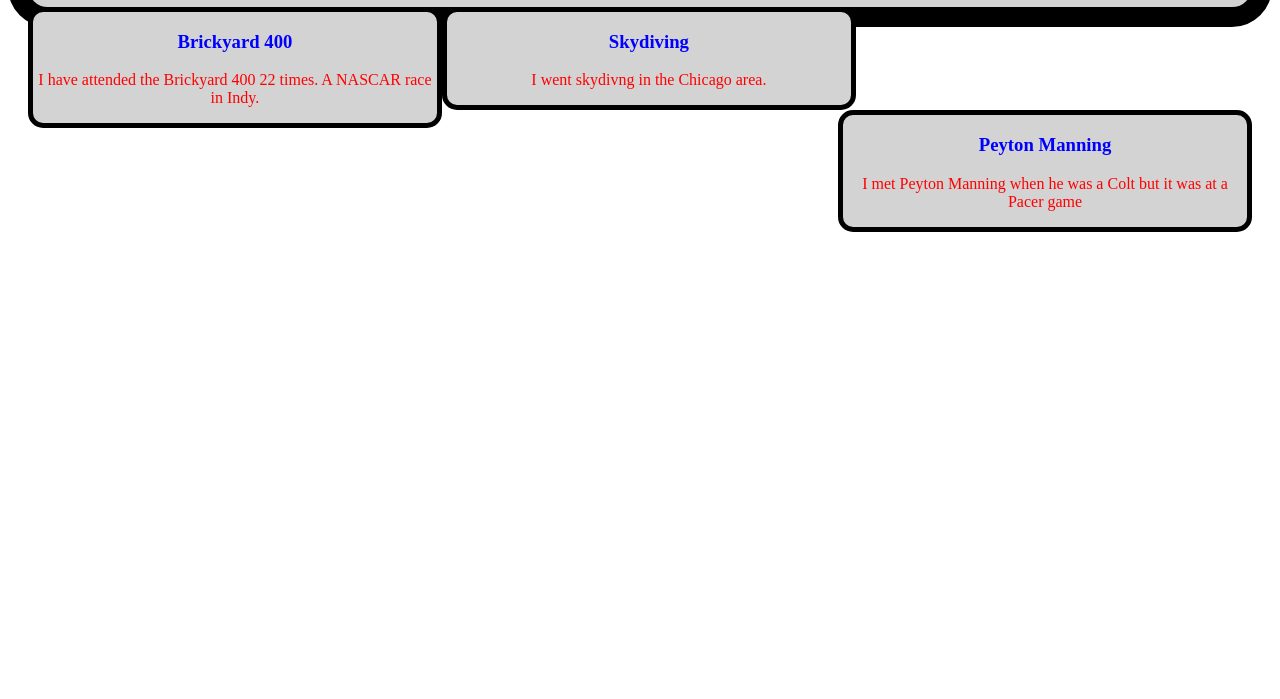
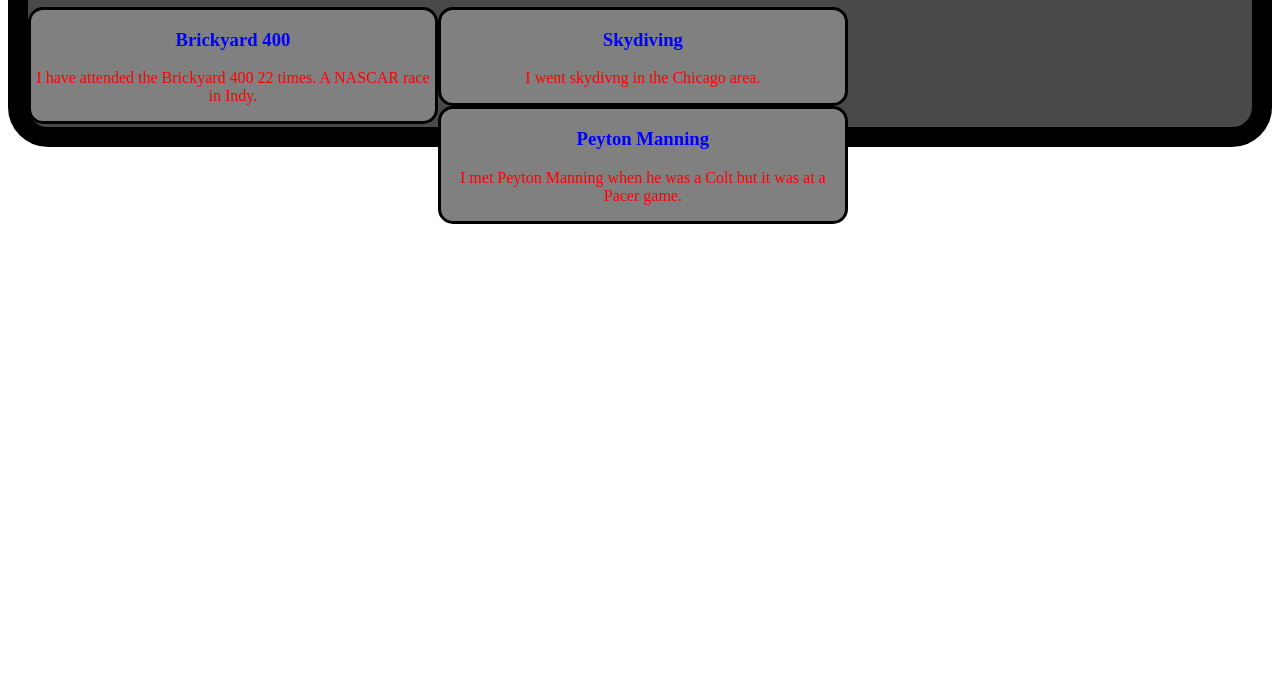
Before and after one commit to carltgoss/Register, a plain HTML site: page index.html in a window 1280 px wide. Shown: the part 101-800 px from the top of the page. Drawn offline with Linux system fonts and the light colour scheme.

Commit message:
2truths1lie
updated

```diff
--- a/index.html
+++ b/index.html
@@ -5,6 +5,33 @@
     <meta name="viewport" content="width=device-width, initial-scale=1.0">
     <title>Document</title>
     <link rel="stylesheet" href="./styles.css">
+
+    <style>
+        #left {
+            float: left;
+            background-color: gray;
+            width: 33%;
+            border: solid;
+            border-radius: 15px;
+            text-align: center;
+        }
+        #middle{
+            float: left;
+            background-color: gray;
+            width: 33%;
+            border: solid;
+            border-radius: 15px;
+            text-align: center;
+        }
+        #right{
+            float: left;
+            background-color: gray;
+            width: 33%;
+            border: solid;
+            border-radius: 15px;
+            text-align: center;
+        }
+    </style>
 </head>
 <body>
 
@@ -12,7 +39,7 @@
 
         <h1>Two Truths and a Lie</h1>
 
-       <div class="someClass2" style= float:left; 33%;>
+       <div id="left">
 
         <h3>Brickyard 400</h3>
 
@@ -20,7 +47,7 @@
 
        </div>
 
-       <div class="someClass3" style= float:left; 33%;>
+       <div id="middle">
 
         <h3>Skydiving</h3>
 
@@ -28,13 +55,14 @@
 
        </div>
 
-       <div class="someClass4" style= float:right; 33%;>
+       <div id="right">
+           <h3>Peyton Manning</h3>
 
-        <h3>Peyton Manning</h3>
+            <p>I met Peyton Manning when he was a Colt but it was at a Pacer game.</p>
 
-            <p>I met Peyton Manning when he was a Colt but it was at a Pacer game</p>
+        </div>
 
-       </div>
+
 
     </div>
 
--- a/styles.css
+++ b/styles.css
@@ -16,38 +16,6 @@
     border-color: black;
     border-width: 20px;
     border-radius: 40px;
-    background-color: lightgray;
+    background-color: rgb(73, 73, 73);
+    height: 200px;
 }
-
-.someClass2{
-    border-style: solid;
-    border-color: black;
-    border-width: 5px;
-    border-radius: 15px;
-    background-color: lightgray;
-    width: 33%;
-    text-align: center;
-
-}
-
-.someClass3{
-    border-style: solid;
-    border-color: black;
-    border-width: 5px;
-    border-radius: 15px;
-    background-color: lightgray;
-    width: 33%;
-    text-align: center;
-
-}
-
-.someClass4{
-    border-style: solid;
-    border-color: black;
-    border-width: 5px;
-    border-radius: 15px;
-    background-color: lightgray;
-    width: 33%;
-    text-align: center;
-
-}
```
